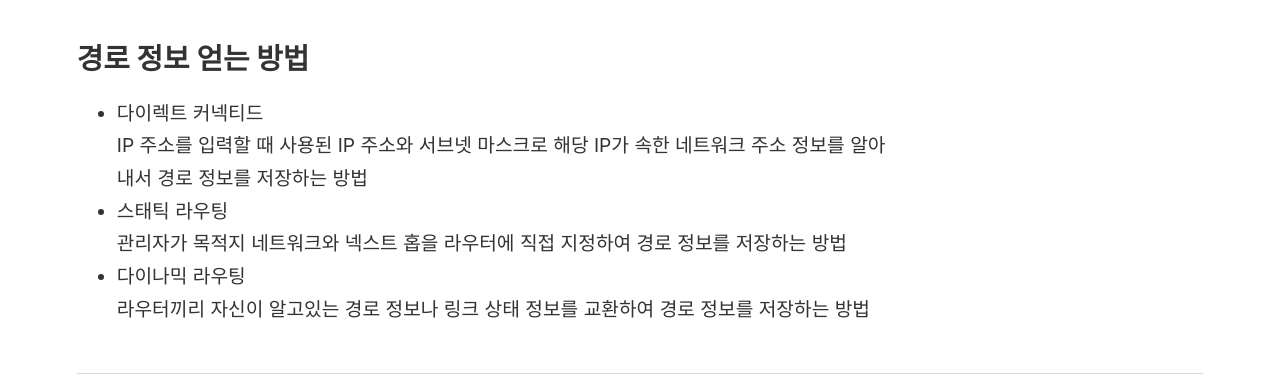
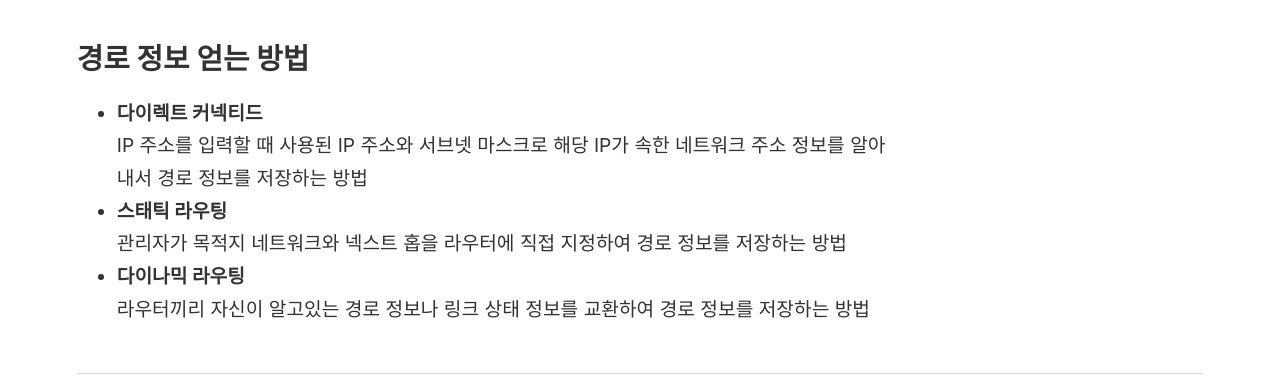
Before and after one commit to rainbow96bear/Obsidian, a Jekyll site: the page built from _notes/CS 6대 과목/3. 네트워크/네트워크/라우터.md, in a window 1280 px wide. Shown: the part 1245-1621 px from the top of the page. Built offline with Jekyll 4.4.1, drawn with Linux system fonts in a browser that asks for light colours.

Commit message:
명칭과 설명 구별

```diff
--- a/_notes/CS 6대 과목/3. 네트워크/네트워크/라우터.md
+++ b/_notes/CS 6대 과목/3. 네트워크/네트워크/라우터.md
@@ -17,9 +17,9 @@
 
 ## 경로 정보 얻는 방법
 
-- 다이렉트 커넥티드
+- **다이렉트 커넥티드**
   IP 주소를 입력할 때 사용된 IP 주소와 서브넷 마스크로 해당 IP가 속한 네트워크 주소 정보를 알아내서 경로 정보를 저장하는 방법
-- 스태틱 라우팅
+- **스태틱 라우팅**
   관리자가 목적지 네트워크와 넥스트 홉을 라우터에 직접 지정하여 경로 정보를 저장하는 방법
-- 다이나믹 라우팅
+- **다이나믹 라우팅**
   라우터끼리 자신이 알고있는 경로 정보나 링크 상태 정보를 교환하여 경로 정보를 저장하는 방법
```
